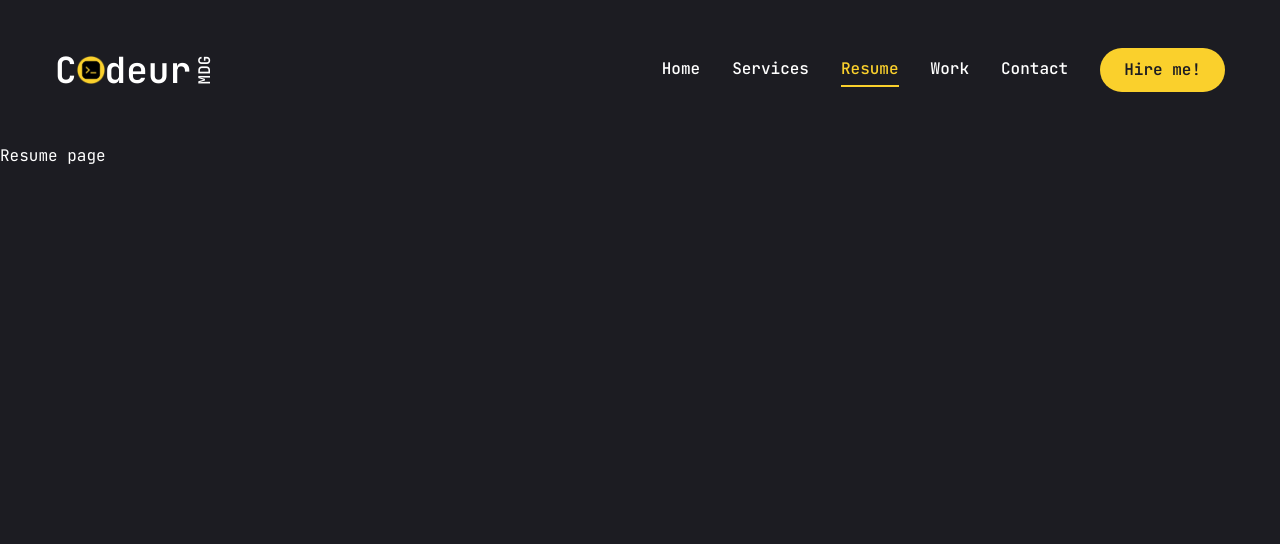
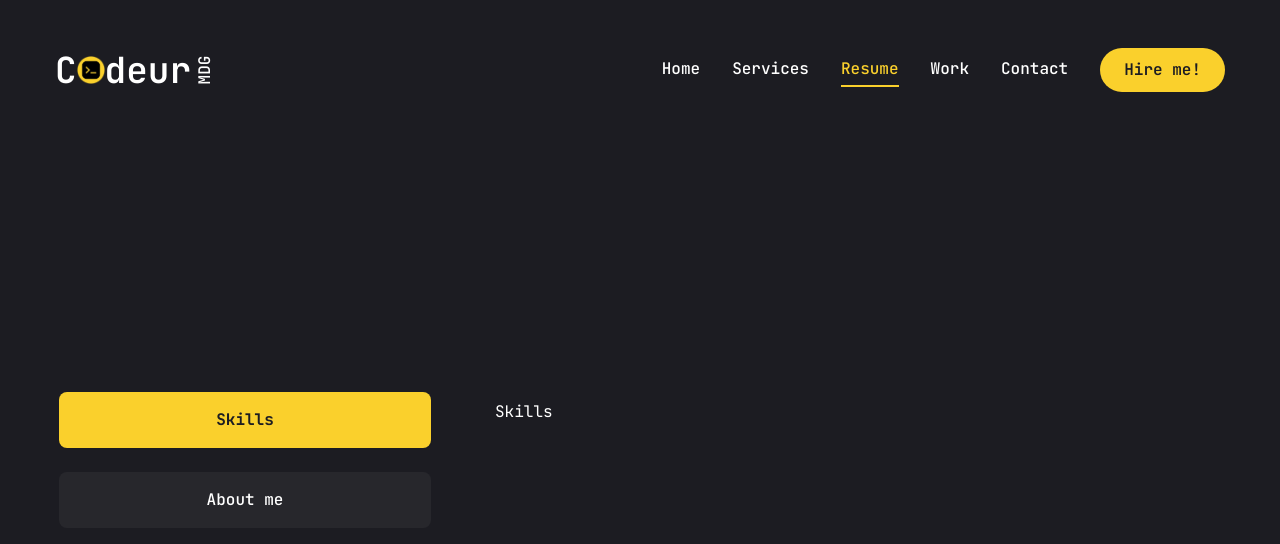
Before and after one commit to codeurMDG/codeur-portfolio, a Next.js app: page /resume in a window 1280 px wide. Shown: the top 544 px of the page. Built offline with nearby package versions, Linux system fonts and the light colour scheme.

Commit message:
Feat: add Tabs in resume page

```diff
--- a/app/resume/page.jsx
+++ b/app/resume/page.jsx
@@ -1,9 +1,48 @@
 "use client"
+import { ScrollArea } from "@/components/ui/scroll-area"
+import { Tabs, TabsContent, TabsList, TabsTrigger } from "@/components/ui/tabs"
+import { Tooltip, TooltipContent, TooltipProvider, TooltipTrigger } from "@/components/ui/tooltip"
+import { delay, motion } from "framer-motion"
+
+
+// Components
+import about from "@/components/path/about"
+import skills from "@/components/path/skills"
+
 
 const Resume = () => {
-  return (
-    <div>Resume page</div>
-  )
+	return (
+		<motion.div
+		initial={{opacity: 0}}
+		animate={{
+			opacity: 1,
+			transition:{
+			delay: 2.4,
+			duration: 0.4,
+			ease: "easeIn"
+			}
+		}}
+		className="min-h-[80vh] flex items-center justify-center py-12 xl:py-0"
+		>
+			<div className="container mx-auto">
+				<Tabs defaultValue="skills" className="flex flex-col xl:flex-row gap-[60px]">
+					<TabsList className="flex flex-col w-full max-w-[380px] mx-auto xl:mx-0 gap-6">
+						<TabsTrigger value="skills">Skills</TabsTrigger>
+						<TabsTrigger value="about">About me</TabsTrigger>
+					</TabsList>
+
+					{/* Content */}
+					<div className="min-h-[70vh w-full]">
+						{/* Skills */}
+						<TabsContent value="skills" className="w-full">Skills</TabsContent>
+
+						{/* About */}
+						{/* <TabsContent value="about" className="about">About</TabsContent> */}
+					</div>
+				</Tabs>
+			</div>
+		</motion.div>
+	)
 }
 
 export default Resume
--- a/components/ui/tabs.jsx
+++ b/components/ui/tabs.jsx
@@ -11,7 +11,7 @@
   <TabsPrimitive.List
     ref={ref}
     className={cn(
-      "inline-flex h-10 items-center justify-center rounded-md bg-slate-100 p-1 text-slate-500 dark:bg-slate-800 dark:text-slate-400",
+      "inline-flex h-auto rounded-md p-1 text-primary",
       className
     )}
     {...props} />
@@ -22,7 +22,7 @@
   <TabsPrimitive.Trigger
     ref={ref}
     className={cn(
-      "inline-flex items-center justify-center whitespace-nowrap rounded-sm px-3 py-1.5 text-sm font-medium ring-offset-white transition-all focus-visible:outline-none focus-visible:ring-2 focus-visible:ring-slate-950 focus-visible:ring-offset-2 disabled:pointer-events-none disabled:opacity-50 data-[state=active]:bg-white data-[state=active]:text-slate-950 data-[state=active]:shadow-sm dark:ring-offset-slate-950 dark:focus-visible:ring-slate-300 dark:data-[state=active]:bg-slate-950 dark:data-[state=active]:text-slate-50",
+      "inline-flex items-center justify-center w-full bg-[#27272c] whitespace-nowrap text-white rounded-lg p-3 text-balance font-medium ring-offset-white transition-all disabled:pointer-events-none disabled:opacity-50 data-[state=active]:bg-accent data-[state=active]:text-primary data-[state=active]:font-bold data-[state=active]:shadow-sm",
       className
     )}
     {...props} />
```
